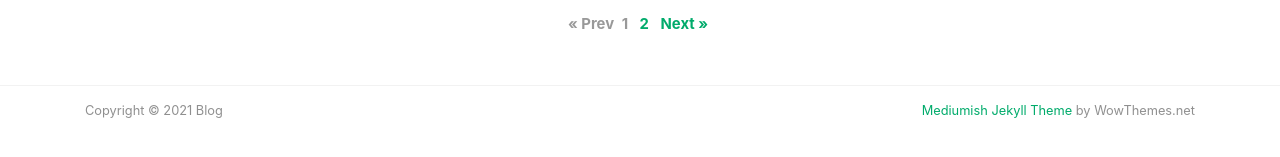
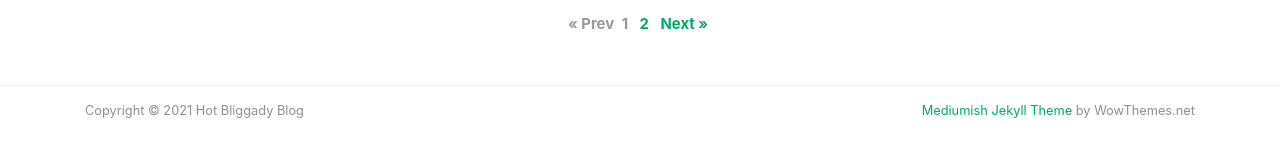
Before and after one commit to nathansharris/nathansharris.github.io, a Jekyll site: the page built from index.html, in a window 1280 px wide and 900 px high, scrolled down 1711 px. Shown: the part 706-863 px from the top of the window. Built offline with Jekyll 4.4.1, drawn with Linux system fonts in a browser that asks for light colours; nearby versions of some CDN libraries; the list of posts is cut into pages by our own code; some of the changed text lies outside the part shown.

Commit message:
Dumb title

```diff
--- a/_config.yml
+++ b/_config.yml
@@ -1,5 +1,5 @@
 # Site
-name: "Blog"
+name: "Hot Bliggady Blog"
 title: "A blog maybe."
 description: "You don't know what you are doing either."
 logo: 'assets/images/logowheel.png'
```
